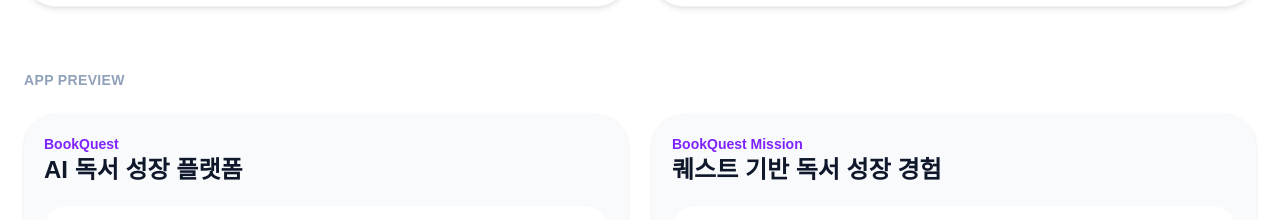
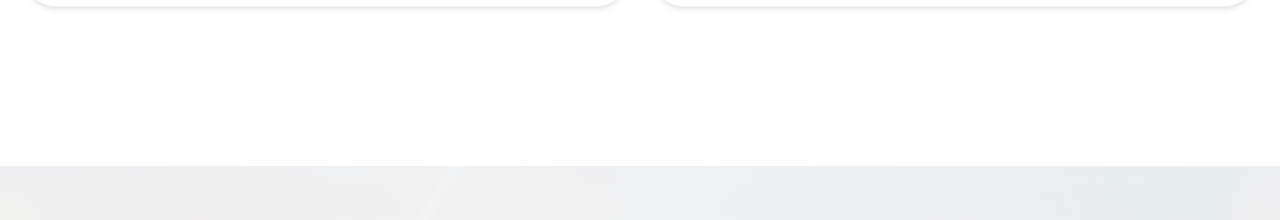
Before and after one commit to yunagunwoo-netizen/hana-rcps-homepage, a Next.js app: page / in a window 1280 px wide. Shown: the part 1948-2168 px from the top of the page. Built offline with nearby package versions, Linux system fonts and the light colour scheme.

Commit message:
Remove App Preview section

```diff
--- a/app/page.tsx
+++ b/app/page.tsx
@@ -268,14 +268,6 @@
               accent="amber"
             />
           </motion.div>
-
-          <p className="mb-6 text-sm font-semibold uppercase tracking-wide text-slate-400">App Preview</p>
-          <motion.div className="mb-14 grid gap-6 md:grid-cols-2" variants={stagger}>
-            <AppCard title="BookQuest" subtitle="AI 독서 성장 플랫폼" image={BOOKQUEST_SCREEN_1} color="violet" />
-            <AppCard title="BookQuest Mission" subtitle="퀘스트 기반 독서 성장 경험" image={BOOKQUEST_SCREEN_2} color="cyan" />
-            <AppCard title="iCoach" subtitle="AI 야구 자세 분석 플랫폼" image={ICOACH_SCREEN_1} color="amber" dark />
-            <AppCard title="iCoach Analysis" subtitle="실시간 자세 피드백 시스템" image={ICOACH_SCREEN_2} color="yellow" dark />
-          </motion.div>
         </div>
       </motion.section>
 
```
